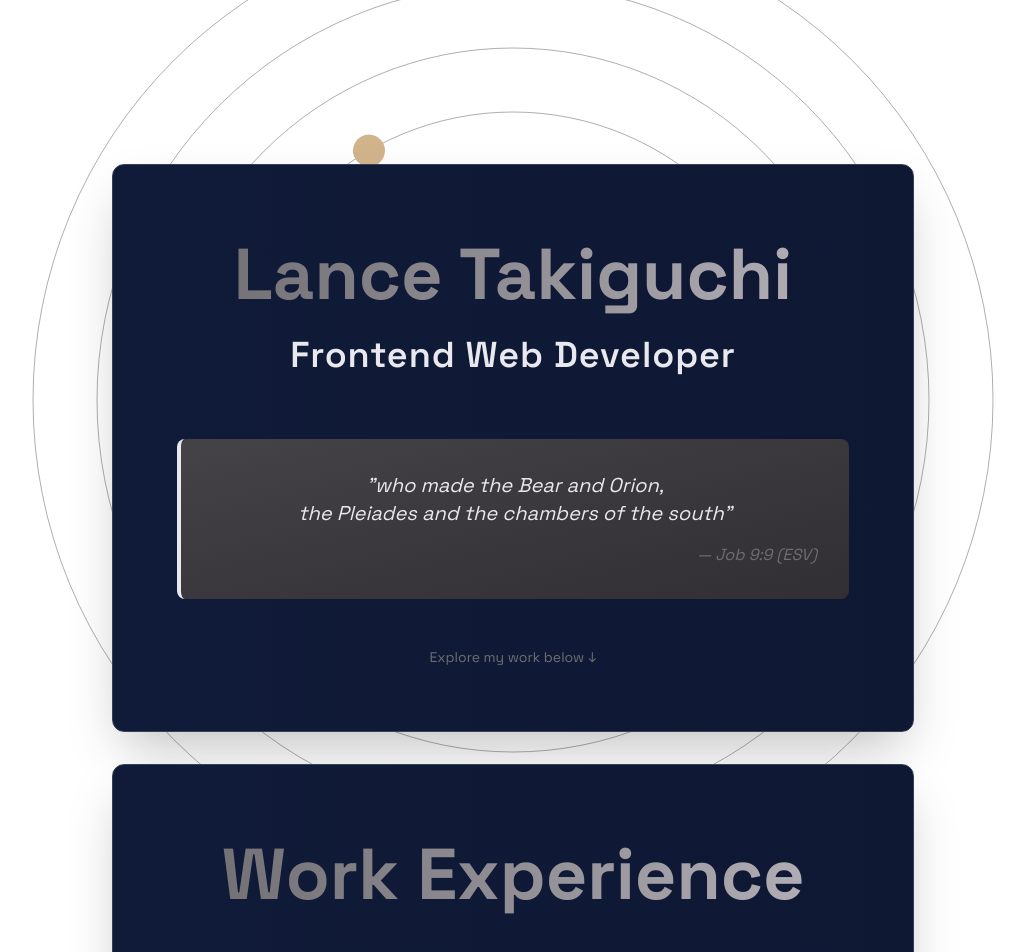
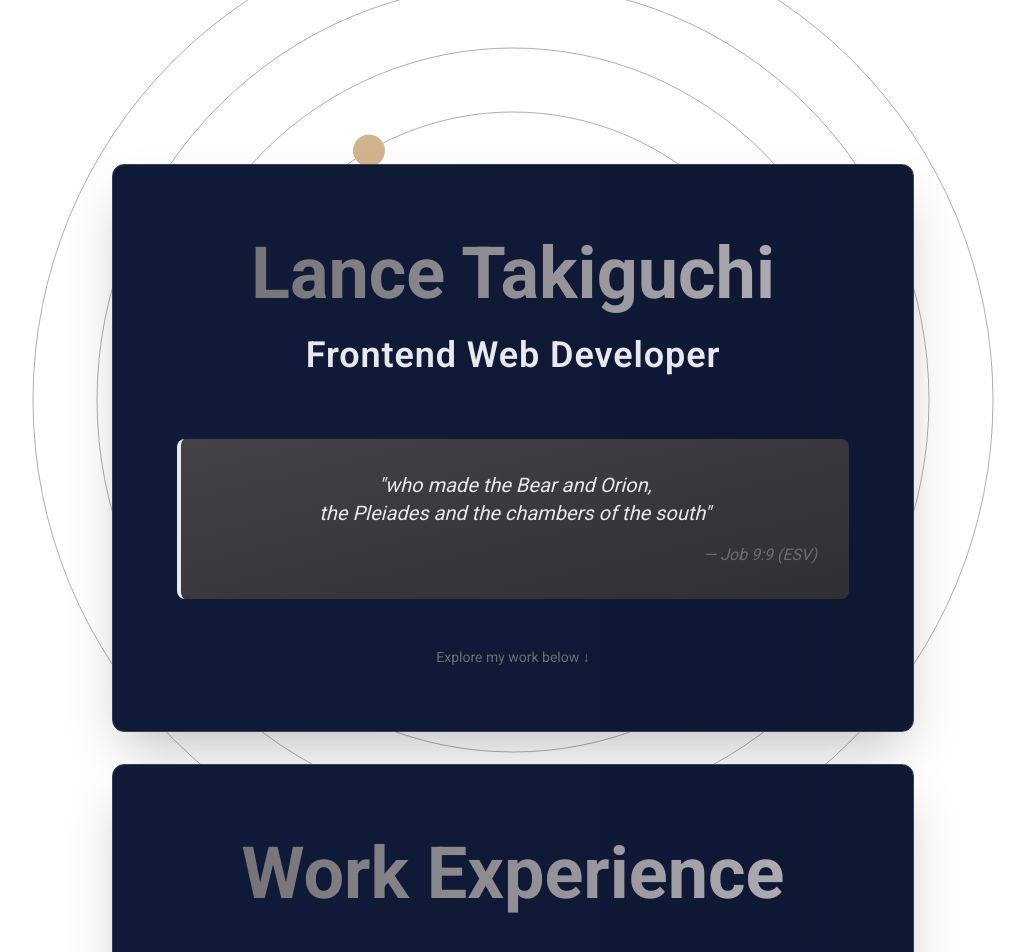
Before and after one commit to LanceTakiguchi/portfolio-v2, a Next.js app in the folder portfolio/: page / in a window 1280 px wide. Shown: the top 952 px of the page, without its empty margins (127-1152 px from the left). Built offline with nearby package versions, Linux system fonts and the light colour scheme.

Commit message:
Change font from space grok to roboto

```diff
--- a/portfolio/src/app/layout.tsx
+++ b/portfolio/src/app/layout.tsx
@@ -1,12 +1,7 @@
 import type { Metadata } from "next";
-import { Space_Grotesk, Roboto } from "next/font/google";
+import { Roboto } from "next/font/google";
 import "./globals.css";
 import SolarSystem from './assets/solarsystem.svg';
-
-const spaceGrotesk = Space_Grotesk({
-  variable: "--font-space-grotesk",
-  subsets: ["latin"],
-});
 
 const roboto = Roboto({
   variable: "--font-roboto",
@@ -26,7 +21,7 @@ export default function RootLayout({
   return (
     <html lang="en">
       <body
-        className={`${spaceGrotesk.variable} ${roboto.variable} antialiased`}
+        className={`${roboto.variable} antialiased`}
       >
         <SolarSystem aria-hidden className="fixed -z-1 bg-cover bg-no-repeat bg-center w-screen h-screen" />
         {children}
--- a/portfolio/src/app/page.tsx
+++ b/portfolio/src/app/page.tsx
@@ -5,7 +5,7 @@ import WPSDKPng from './assets/page/SquareWPSDKReference.png';
 
 export default function Home() {
   return (
-    <div className="grid sm:grid-rows-[20px_1fr_20px] items-center justify-items-center min-h-screen p-8 pb-20 sm:gap-16 sm:p-20 font-[family-name:var(--font-space-grotesk)]">
+    <div className="grid sm:grid-rows-[20px_1fr_20px] items-center justify-items-center min-h-screen p-8 pb-20 sm:gap-16 sm:p-20 font-[family-name:var(--font-roboto)]">
       <main className="flex flex-col gap-[32px] row-start-2 items-center sm:items-start">
         <div className="
         bg-gradient-to-r from-midnightNebula to-midnightNebula-900
@@ -23,7 +23,7 @@ export default function Home() {
           {/* <!-- Name Section --> */}
           <h1 className="
             text-4xl sm:text-5xl md:text-6xl lg:text-7xl
-            font-extrabold
+            font-bold
             mb-4
             bg-clip-text text-transparent bg-gradient-to-r from-moonRock to-cosmicTitanium
             leading-tight
@@ -90,7 +90,7 @@ export default function Home() {
           {/* <!-- Name Section --> */}
           <h2 className="
             text-2xl sm:text-5xl md:text-6xl lg:text-7xl
-            font-extrabold
+            font-bold
             mb-4
             bg-clip-text text-transparent bg-gradient-to-r from-moonRock to-cosmicTitanium
             leading-tight
```
